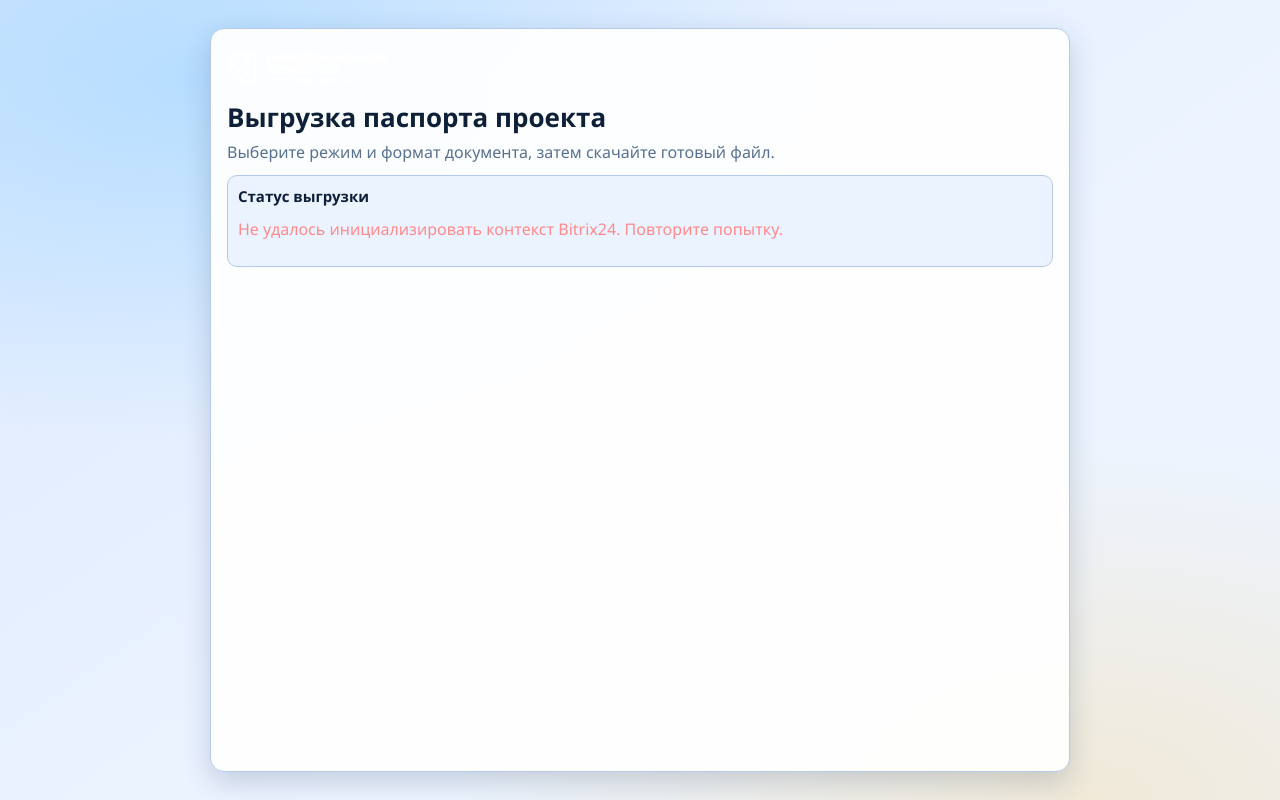
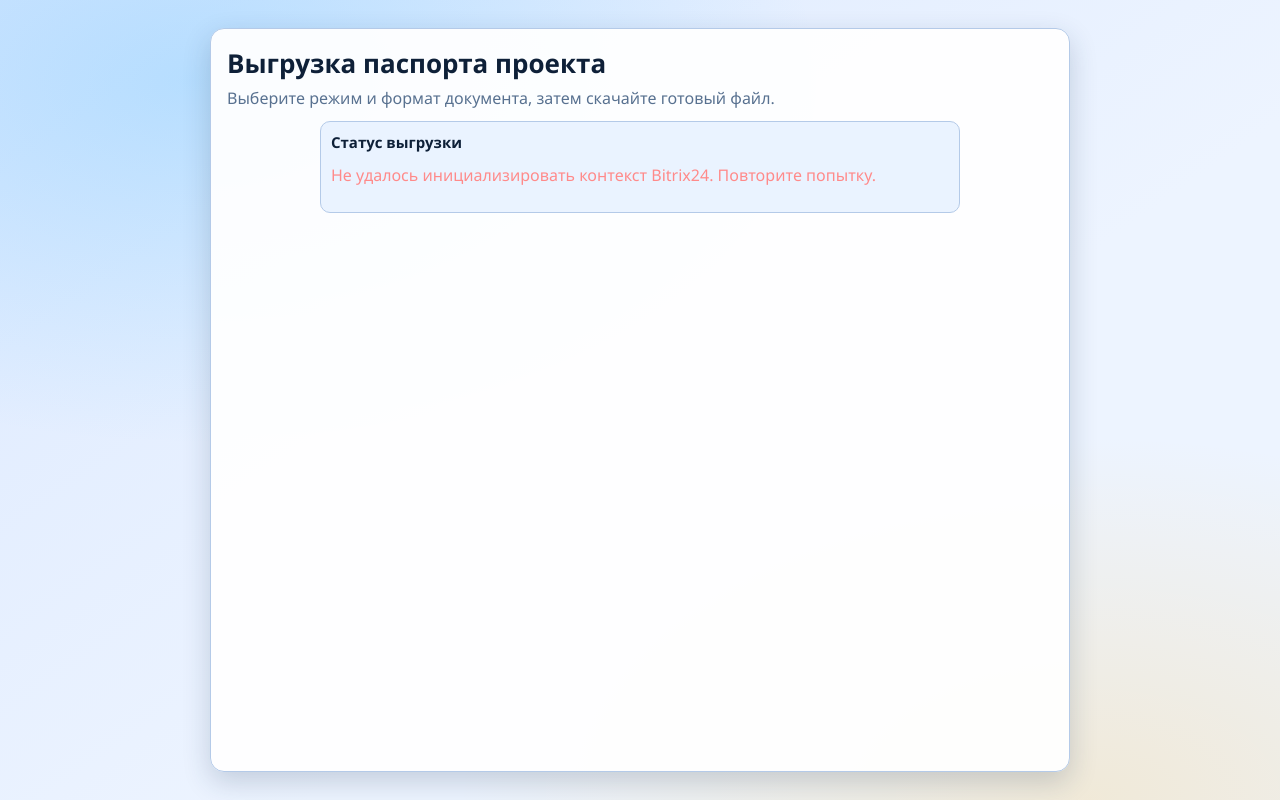
Before and after one commit to SergeiMurashev/bitrix-passport-exporter, a website built with Vite: page frontend/index.html in a window 1280 px wide. Built offline with nearby package versions, Linux system fonts and the light colour scheme; files whose address does not match are found by name.

Commit message:
refactor: Реализует поля уже и по центру

```diff
--- a/frontend/src/main.ts
+++ b/frontend/src/main.ts
@@ -83,10 +83,6 @@ const root = document.getElementById('root') as HTMLDivElement
 root.innerHTML = `
   <div class="page">
     <main class="card">
-      <div class="brand-row">
-        <img class="brand-logo" src="/invest-agent-logo-dark.png" alt="Инвестиционное агентство Курганской области" />
-      </div>
-
       <div class="card-head">
         <h1>Выгрузка паспорта проекта</h1>
         <div class="top-controls"></div>
--- a/frontend/src/styles.css
+++ b/frontend/src/styles.css
@@ -56,24 +56,18 @@ h1 {
   font-size: 26px;
 }
 
-.brand-row {
-  display: flex;
-  align-items: center;
-  min-height: 46px;
-  margin-bottom: 8px;
-}
-
-.brand-logo {
-  display: block;
-  height: 40px;
-  width: auto;
-  max-width: min(100%, 320px);
-  object-fit: contain;
-}
-
 .subtitle {
   margin: 0 0 12px;
   color: var(--muted);
+}
+
+#export-form,
+#progress-wrap,
+#status-card {
+  width: 100%;
+  max-width: 640px;
+  margin-left: auto;
+  margin-right: auto;
 }
 
 .auth-panel {
@@ -256,11 +250,6 @@ button.ghost.small {
 }
 
 @media (max-width: 640px) {
-  .brand-logo {
-    height: 34px;
-    max-width: min(100%, 270px);
-  }
-
   h1 {
     font-size: 22px;
   }
```
